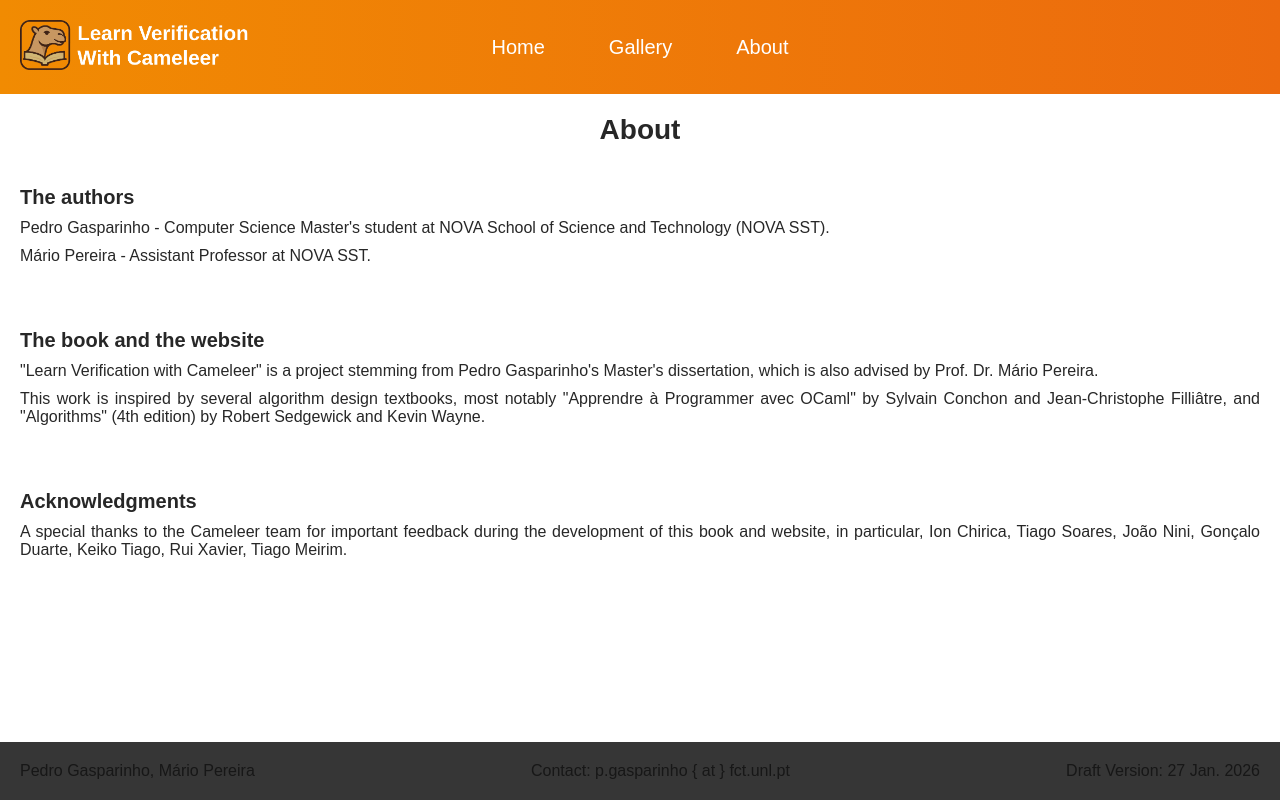
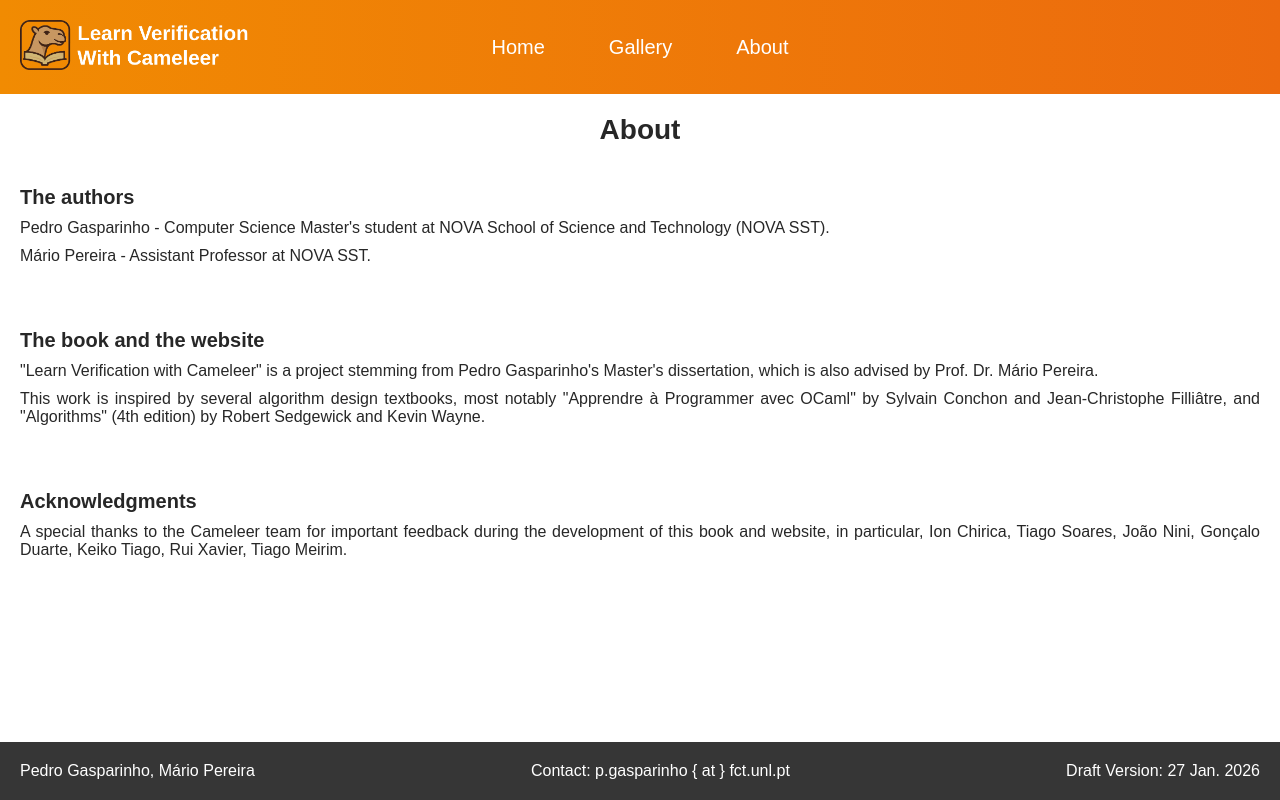
Before and after one commit to CameleerBook/CameleerBook.github.io, a Next.js app: page /about in a window 1280 px wide. Built offline with nearby package versions, Linux system fonts and the light colour scheme.

Commit message:
Refactored color & fixed footer

```diff
--- a/src/components/text/index.tsx
+++ b/src/components/text/index.tsx
@@ -25,7 +25,7 @@ export function BodyText1({children}: Props) {
 
 export function BodyText1Light({children}: Props) {
     return(
-        <p className={styles.BodyText1Light}>{children}</p>
+        <p className={styles.bodyText1Light}>{children}</p>
     )
 }
 
--- a/src/components/text/typography.module.scss
+++ b/src/components/text/typography.module.scss
@@ -8,7 +8,9 @@ $primaryFont: Arial, Helvetica, sans-serif;
     font-weight: 400;
     text-align: justify;
     text-justify: auto;
+}
 
+%automatic {
     @media (prefers-color-scheme: light) {
         color: color.$onSurface;
     }
@@ -16,50 +18,62 @@ $primaryFont: Arial, Helvetica, sans-serif;
     @media (prefers-color-scheme: dark) {
         color: color.$onSurfaceVariant;
     }
+}
 
+%light {
+    color: color.$onSurfaceVariant;
+}
+
+%dark {
+    color: color.$onSurface;
 }
 
 %nonSelectable {
-    @extend %text;
     -webkit-user-select: none;
     -ms-user-select: none;
     user-select: none;
 }
 
 .buttonText1 {
+    @extend %text;
     @extend %nonSelectable;
+    @extend %light;
     font-size: 20px;
     font-weight: 500;
     color: color.$onSurfaceVariant;
 }
 
 .buttonText2 {
+    @extend %text;
     @extend %nonSelectable;
-    color: color.$onSurface;
+    @extend %dark;
 }
 
 .bodyText1 {
     @extend %text;
+    @extend %automatic;
 }
 
 .bodyText1Light {
     @extend %text;
-    color: color.$onSurfaceVariant;
+    @extend %light;
 }
 
 .bodyText1Dark {
     @extend %text;
-    color: color.$onSurface;
+    @extend %dark;
 }
 
 .title1 {
     @extend %text;
+    @extend %automatic;
     font-size: 28px;
     font-weight: 700;
 }
 
 .title1Dark {
     @extend %text;
+    @extend %dark;
     font-size: 28px;
     font-weight: 700;
     color: color.$onSurface;
@@ -67,6 +81,7 @@ $primaryFont: Arial, Helvetica, sans-serif;
 
 .title2 {
     @extend %text;
+    @extend %automatic;
     font-size: 20px;
     font-weight: 600;
 }
@@ -74,6 +89,7 @@ $primaryFont: Arial, Helvetica, sans-serif;
 
 .title6 {
     @extend %text;
+    @extend %automatic;
     font-size: 18px;
     font-weight: 600;
 }
```
